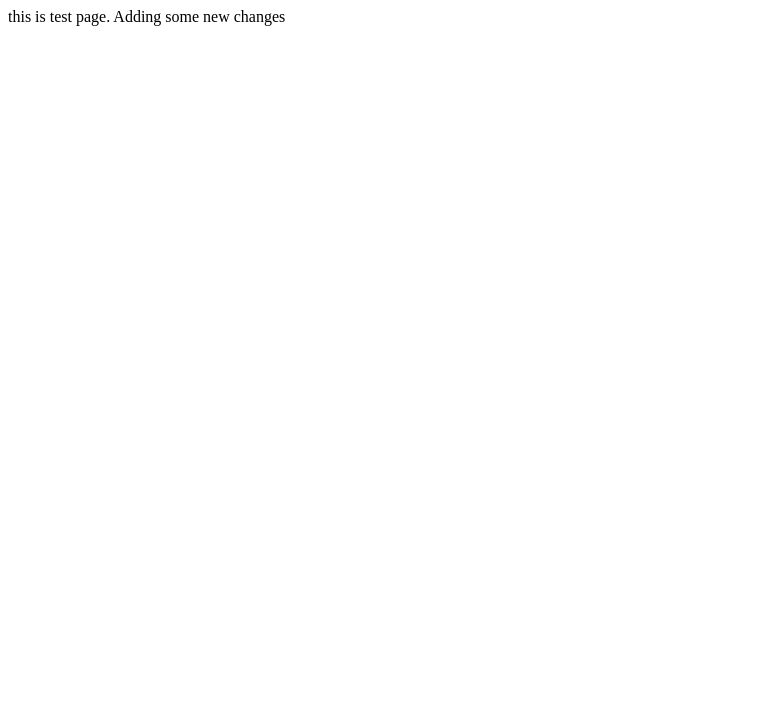
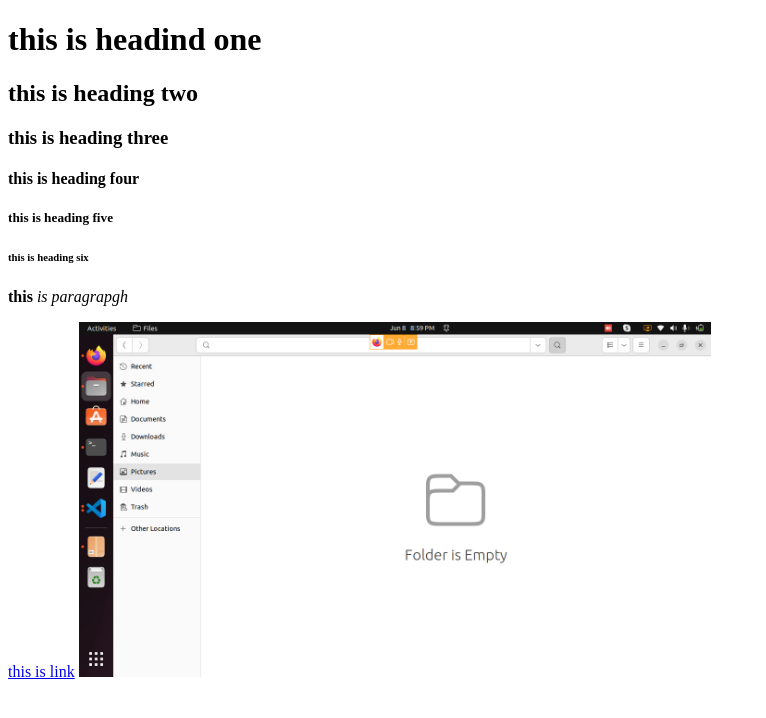
Before and after one commit to justbeingabdul/justbeingabdul.github.io, a plain HTML site: page index.html in a window 1280 px wide. Shown: the whole page, without its empty margins (0-766 px from the left). Drawn offline with Linux system fonts and the light colour scheme.

Commit message:
i learnt

```diff
--- a/index.html
+++ b/index.html
@@ -7,6 +7,15 @@
     <title>justbeingabdul</title>
 </head>
 <body>
- this is test page. Adding some new changes
+    <h1>this is headind one</h1>
+    <h2>this is heading two</h2>
+    <h3>this is heading three</h3>
+    <h4>this is heading four</h4>
+
+<h5>this is heading five</h5>
+<h6>this is heading six</h6>
+<p><b>this</b> <i>is paragrapgh</i></p>
+<a href="https://adil.aziz.pk">this is link</a>
+<img width="50%" src="abdul.png">
 </body>
 </html>
```
Also changed, not shown: abdul.png (added).
